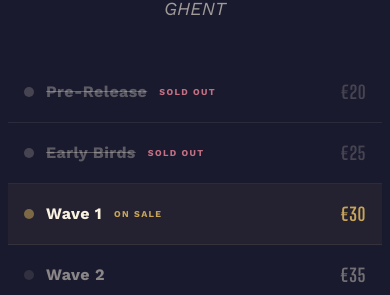
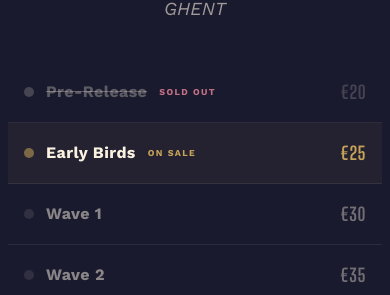
Before and after one commit to Lambi/curfew-festival, a Next.js app: page / in a window 390 px wide. Shown: the part 5938-6233 px from the top of the page. Built offline with nearby package versions, Linux system fonts and the light colour scheme.

Commit message:
Early Birds on sale, GA4, mobile fixes, section tracking

```diff
--- a/components/TicketPricing.tsx
+++ b/components/TicketPricing.tsx
@@ -6,8 +6,8 @@ import { trackTicketClick } from '@/lib/analytics';
 
 const tiers = [
   { name: 'Pre-Release', price: '€20', status: 'sold-out' as const },
-  { name: 'Early Birds', price: '€25', status: 'sold-out' as const },
-  { name: 'Wave 1', price: '€30', status: 'active' as const },
+  { name: 'Early Birds', price: '€25', status: 'active' as const },
+  { name: 'Wave 1', price: '€30', status: 'upcoming' as const },
   { name: 'Wave 2', price: '€35', status: 'upcoming' as const },
   { name: 'Final Wave', price: '€40', status: 'upcoming' as const },
   { name: 'Door Sale', price: '€45', status: 'upcoming' as const },
```
